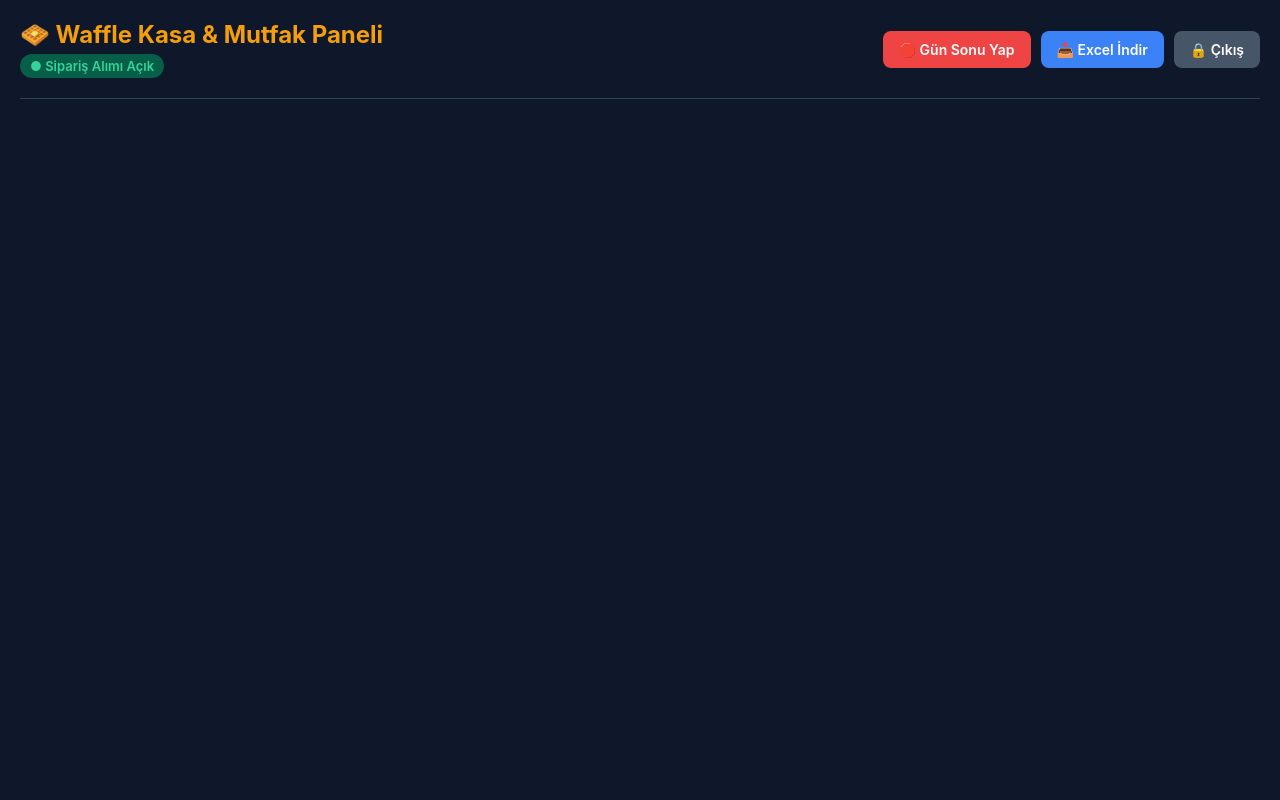
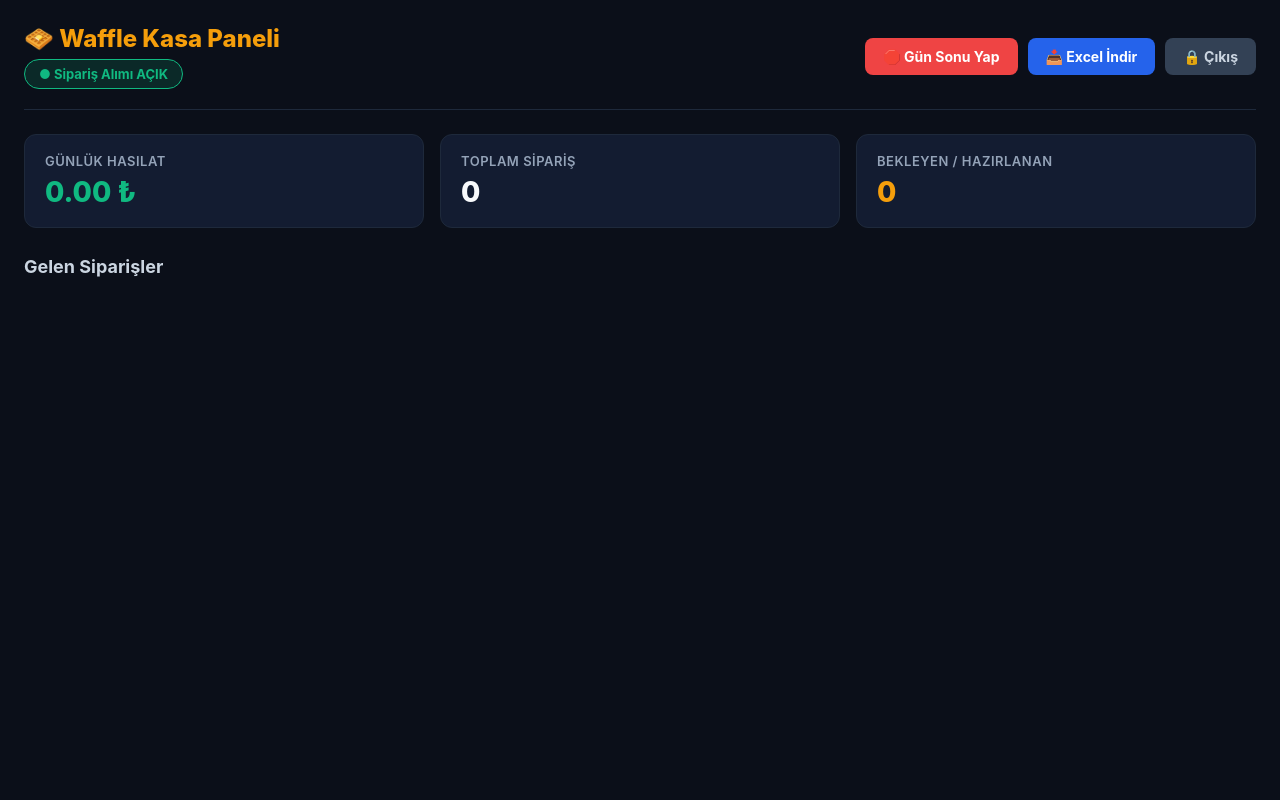
Before and after one commit to efbertan/Waffle-order-, a Flask app: page /kasa in a window 1280 px wide. Run offline with Flask 3, Linux system fonts and the light colour scheme; the visitor is signed in with stand-in values (Sample User, id 1); some libraries are stand-ins or nearby versions.

Commit message:
Update kasa.html

```diff
--- a/templates/kasa.html
+++ b/templates/kasa.html
@@ -3,198 +3,246 @@
 <head>
   <meta charset="UTF-8">
   <meta name="viewport" content="width=device-width, initial-scale=1.0">
-  <title>Kasa & Mutfak Takip Paneli</title>
+  <title>Kasa & Mutfak Yönetim Paneli</title>
   <script src="https://cdn.socket.io/4.7.5/socket.io.min.js"></script>
   <style>
     * { box-sizing: border-box; margin: 0; padding: 0; font-family: -apple-system, BlinkMacSystemFont, "Segoe UI", Roboto, sans-serif; }
-    body { background: #0f172a; color: #f8fafc; padding: 20px; }
+    body { background: #0b0f19; color: #f1f5f9; padding: 24px; min-height: 100vh; }
 
+    /* Üst Bar */
     header {
       display: flex;
       justify-content: space-between;
       align-items: center;
       flex-wrap: wrap;
-      gap: 15px;
+      gap: 16px;
       padding-bottom: 20px;
-      border-bottom: 1px solid #334155;
-      margin-bottom: 25px;
+      border-bottom: 1px solid #1e293b;
+      margin-bottom: 24px;
     }
-    .header-left h1 { font-size: 24px; color: #f59e0b; }
-    .status-badge {
+    .brand h1 { font-size: 24px; font-weight: 800; color: #f59e0b; display: flex; align-items: center; gap: 8px; }
+    .badge {
       display: inline-block;
-      padding: 4px 10px;
-      border-radius: 20px;
+      padding: 6px 14px;
+      border-radius: 9999px;
       font-size: 13px;
-      font-weight: 600;
-      margin-top: 5px;
+      font-weight: 700;
+      margin-top: 6px;
     }
-    .status-open { background: #065f46; color: #34d399; }
-    .status-closed { background: #7f1d1d; color: #f87171; }
+    .badge-open { background: rgba(16, 185, 129, 0.15); color: #10b981; border: 1px solid #10b981; }
+    .badge-closed { background: rgba(239, 68, 68, 0.15); color: #ef4444; border: 1px solid #ef4444; }
 
-    .header-actions { display: flex; gap: 10px; align-items: center; }
+    .header-btns { display: flex; gap: 10px; align-items: center; }
     .btn {
-      padding: 10px 16px;
+      padding: 10px 18px;
       border-radius: 8px;
       font-size: 14px;
-      font-weight: 600;
+      font-weight: 700;
       border: none;
       cursor: pointer;
       text-decoration: none;
-      transition: opacity 0.2s;
+      transition: all 0.2s;
     }
-    .btn:hover { opacity: 0.9; }
     .btn-green { background: #10b981; color: #fff; }
     .btn-red { background: #ef4444; color: #fff; }
-    .btn-blue { background: #3b82f6; color: #fff; }
-    .btn-gray { background: #475569; color: #fff; }
+    .btn-blue { background: #2563eb; color: #fff; }
+    .btn-gray { background: #334155; color: #cbd5e1; }
+    .btn:hover { opacity: 0.88; transform: translateY(-1px); }
 
+    /* İstatistik / Hasılat Kartları */
+    .stats-grid {
+      display: grid;
+      grid-template-columns: repeat(auto-fit, minmax(220px, 1fr));
+      gap: 16px;
+      margin-bottom: 28px;
+    }
+    .stat-card {
+      background: #131c31;
+      border: 1px solid #1e293b;
+      border-radius: 12px;
+      padding: 18px 20px;
+      display: flex;
+      flex-direction: column;
+      gap: 6px;
+    }
+    .stat-title { font-size: 13px; color: #94a3b8; font-weight: 600; text-transform: uppercase; letter-spacing: 0.5px; }
+    .stat-value { font-size: 28px; font-weight: 800; color: #f8fafc; }
+    .stat-value.highlight { color: #10b981; }
+
+    /* Sipariş Kartları Izgarası */
+    .orders-title { font-size: 18px; font-weight: 700; margin-bottom: 16px; color: #cbd5e1; }
     .orders-grid {
       display: grid;
       grid-template-columns: repeat(auto-fill, minmax(320px, 1fr));
-      gap: 20px;
+      gap: 18px;
     }
     .order-card {
-      background: #1e293b;
-      border: 1px solid #334155;
+      background: #131c31;
+      border: 1px solid #1e293b;
       border-radius: 12px;
-      padding: 16px;
+      padding: 18px;
       display: flex;
       flex-direction: column;
-      gap: 12px;
-      box-shadow: 0 4px 6px -1px rgba(0,0,0,0.2);
+      gap: 14px;
+      box-shadow: 0 4px 12px rgba(0,0,0,0.3);
+      position: relative;
     }
+    .order-card.done { opacity: 0.6; border-color: #064e3b; }
     .order-header {
       display: flex;
       justify-content: space-between;
       align-items: center;
-      border-bottom: 1px solid #334155;
-      padding-bottom: 8px;
+      border-bottom: 1px solid #1e293b;
+      padding-bottom: 10px;
     }
-    .order-table { font-size: 18px; font-weight: 700; color: #f59e0b; }
-    .order-time { font-size: 13px; color: #94a3b8; }
-    .order-details { font-size: 14px; line-height: 1.5; color: #cbd5e1; }
-    .order-details div { margin-bottom: 4px; }
-    .order-details strong { color: #f8fafc; }
+    .table-tag { font-size: 20px; font-weight: 800; color: #f59e0b; }
+    .order-meta { font-size: 13px; color: #64748b; font-weight: 600; }
+
+    .order-body { font-size: 14px; line-height: 1.6; color: #cbd5e1; }
+    .order-body div { margin-bottom: 5px; }
+    .order-body strong { color: #f1f5f9; }
+    .order-note { background: #1e293b; padding: 6px 10px; border-radius: 6px; font-style: italic; color: #fbbf24; margin-top: 8px; }
+
     .order-footer {
       display: flex;
       justify-content: space-between;
       align-items: center;
+      border-top: 1px solid #1e293b;
+      padding-top: 12px;
       margin-top: auto;
-      padding-top: 10px;
-      border-top: 1px solid #334155;
     }
-    .order-price { font-size: 18px; font-weight: 700; color: #10b981; }
-    .order-actions { display: flex; gap: 6px; }
-    .btn-sm { padding: 6px 12px; font-size: 12px; border-radius: 6px; }
+    .order-price { font-size: 20px; font-weight: 800; color: #10b981; }
   </style>
 </head>
 <body>
 
   <header>
-    <div class="header-left">
-      <h1>🧇 Waffle Kasa & Mutfak Paneli</h1>
-      <div id="durumGosterge">
+    <div class="brand">
+      <h1>🧇 Waffle Kasa Paneli</h1>
+      <div id="durumKapsayici">
         {% if gunluk_durum.acik %}
-          <span class="status-badge status-open">● Sipariş Alımı Açık</span>
+          <span class="badge badge-open">● Sipariş Alımı AÇIK</span>
         {% else %}
-          <span class="status-badge status-closed">● Gün Sonu Yapıldı (Kapalı)</span>
+          <span class="badge badge-closed">● Gün Sonu Yapıldı (KAPALI)</span>
         {% endif %}
       </div>
     </div>
 
-    <div class="header-actions">
-      <!-- Gün Durumu Butonları -->
-      <button id="btnGunSonu" class="btn btn-red" onclick="gunDurumAyarla(false)" style="{% if not gunluk_durum.acik %}display:none;{% endif %}">
+    <div class="header-btns">
+      <button id="btnGunSonu" class="btn btn-red" onclick="gunDurumGuncelle(false)" style="{% if not gunluk_durum.acik %}display:none;{% endif %}">
         🛑 Gün Sonu Yap
       </button>
-      <button id="btnGunBaslat" class="btn btn-green" onclick="gunDurumAyarla(true)" style="{% if gunluk_durum.acik %}display:none;{% endif %}">
+      <button id="btnGunBaslat" class="btn btn-green" onclick="gunDurumGuncelle(true)" style="{% if gunluk_durum.acik %}display:none;{% endif %}">
         🟢 Yeni Gün Başlat
       </button>
-
       <a href="/admin/siparisler-indir" class="btn btn-blue">📥 Excel İndir</a>
       <a href="/kasa-cikis" class="btn btn-gray">🔒 Çıkış</a>
     </div>
   </header>
 
-  <main>
-    <div class="orders-grid" id="siparislerKonteyner">
+  <!-- Hasılat ve Sayaçlar -->
+  <div class="stats-grid">
+    <div class="stat-card">
+      <div class="stat-title">Günlük Hasılat</div>
+      <div class="stat-value highlight" id="hasilatDeger">{{ "%.2f"|format(toplam_hasilat) }} ₺</div>
+    </div>
+    <div class="stat-card">
+      <div class="stat-title">Toplam Sipariş</div>
+      <div class="stat-value" id="toplamSiparisDeger">{{ toplam_adet }}</div>
+    </div>
+    <div class="stat-card">
+      <div class="stat-title">Bekleyen / Hazırlanan</div>
+      <div class="stat-value" id="bekleyenSiparisDeger" style="color: #f59e0b;">{{ bekleyen_adet }}</div>
+    </div>
+  </div>
+
+  <div class="orders-title">Gelen Siparişler</div>
+
+  <main class="orders-grid" id="siparislerKonteyner">
     {% for s in siparisler %}
-      <div class="order-card" id="siparis-{{ s.id }}">
+    <div class="order-card {% if s.durum == 'Tamamlandı' %}done{% endif %}" id="siparis-{{ s.id }}">
       <div class="order-header">
-          <span class="order-table">Masa {{ s.masa }}</span>
-          <span class="order-time">#{{ s.id }} | {{ s.tarih }}</span>
+        <span class="table-tag">Masa {{ s.masa }}</span>
+        <span class="order-meta">#{{ s.id }} | {{ s.tarih }}</span>
       </div>
-        <div class="order-details">
+      <div class="order-body">
         <div><strong>Hamur:</strong> {{ s.hamur or 'Belirtilmedi' }}</div>
         <div><strong>Çikolatalar:</strong> {{ s.cikolatalar | join(', ') if s.cikolatalar else 'Yok' }}</div>
         <div><strong>Meyveler:</strong> {{ s.meyveler | join(', ') if s.meyveler else 'Yok' }}</div>
         <div><strong>Süslemeler:</strong> {{ s.suslemeler | join(', ') if s.suslemeler else 'Yok' }}</div>
         {% if s.notlar %}
-          <div><strong>Not:</strong> <em>{{ s.notlar }}</em></div>
+        <div class="order-note"><strong>Not:</strong> {{ s.notlar }}</div>
         {% endif %}
       </div>
       <div class="order-footer">
         <span class="order-price">{{ s.fiyat }} ₺</span>
-          <div class="order-actions">
+        <div id="eylem-{{ s.id }}">
           {% if s.durum != 'Tamamlandı' %}
-              <button class="btn btn-green btn-sm" onclick="durumDegistir({{ s.id }}, 'Tamamlandı')">Tamamla</button>
+            <button class="btn btn-green" style="padding: 6px 12px; font-size: 13px;" onclick="siparisTamamla({{ s.id }})">Tamamla</button>
           {% else %}
-              <span style="font-size: 12px; color: #10b981; font-weight: 600;">✓ Tamamlandı</span>
+            <span style="color: #10b981; font-weight: 700; font-size: 13px;">✓ Tamamlandı</span>
           {% endif %}
         </div>
       </div>
     </div>
     {% endfor %}
-    </div>
   </main>
 
   <script>
-    // Socket.IO Bağlantısı
     const socket = io();
 
-    socket.on('connect', () => {
-      console.log('Socket bağlantısı sağlandı.');
+    // GÜN DURUMU GÜNCELLEME (HTTP Fetch Garantili)
+    async function gunDurumGuncelle(acikMi) {
+      try {
+        const res = await fetch('/api/gun-durum', {
+          method: 'POST',
+          headers: { 'Content-Type': 'application/json' },
+          body: JSON.stringify({ acik: acikMi })
         });
-
-    // 1. GÜN SONU / YENİ GÜN BAŞLAT
-    function gunDurumAyarla(acikMi) {
-      const mesaj = acikMi ? "Siparişler açık" : "Bugünlük sipariş alımı durdurulmuştur.";
-      socket.emit('gun_durum_degistir', { acik: acikMi, mesaj: mesaj });
+        const data = await res.json();
+        if (data.success) {
+          ekranDurumunuAyarla(data.durum.acik);
+        }
+      } catch (err) {
+        alert("Bağlantı hatası oluştu: " + err);
+      }
     }
 
-    // Sunucudan gün durumu güncellemesi geldiğinde butonları ve rozeti değiştir
-    socket.on('gun_durumu_guncellendi', (data) => {
-      const gosterge = document.getElementById('durumGosterge');
+    function ekranDurumunuAyarla(acik) {
+      const gosterge = document.getElementById('durumKapsayici');
       const btnSonu = document.getElementById('btnGunSonu');
       const btnBaslat = document.getElementById('btnGunBaslat');
 
-      if (data.acik) {
-        gosterge.innerHTML = '<span class="status-badge status-open">● Sipariş Alımı Açık</span>';
+      if (acik) {
+        gosterge.innerHTML = '<span class="badge badge-open">● Sipariş Alımı AÇIK</span>';
         btnSonu.style.display = 'inline-block';
         btnBaslat.style.display = 'none';
       } else {
-        gosterge.innerHTML = '<span class="status-badge status-closed">● Gün Sonu Yapıldı (Kapalı)</span>';
+        gosterge.innerHTML = '<span class="badge badge-closed">● Gün Sonu Yapıldı (KAPALI)</span>';
         btnSonu.style.display = 'none';
         btnBaslat.style.display = 'inline-block';
       }
+    }
+
+    socket.on('gun_durumu_guncellendi', (durum) => {
+      ekranDurumunuAyarla(durum.acik);
     });
 
-    // 2. SİPARİŞ DURUMU GÜNCELLE (TAMAMLA)
-    function durumDegistir(id, yeniDurum) {
-      socket.emit('siparis_durum_guncelle', { id: id, durum: yeniDurum });
+    // SİPARİŞİ TAMAMLA
+    function siparisTamamla(id) {
+      socket.emit('siparis_durum_guncelle', { id: id, durum: 'Tamamlandı' });
     }
 
     socket.on('siparis_guncellendi', (data) => {
       const kart = document.getElementById('siparis-' + data.id);
       if (kart && data.durum === 'Tamamlandı') {
-        const actionArea = kart.querySelector('.order-actions');
-        if (actionArea) {
-          actionArea.innerHTML = '<span style="font-size: 12px; color: #10b981; font-weight: 600;">✓ Tamamlandı</span>';
-        }
+        kart.classList.add('done');
+        const eylem = document.getElementById('eylem-' + data.id);
+        if (eylem) eylem.innerHTML = '<span style="color: #10b981; font-weight: 700; font-size: 13px;">✓ Tamamlandı</span>';
       }
     });
 
-    // 3. YENİ SİPARİŞ GELDİĞİNDE EKRANA KART EKLE
+    // YENİ SİPARİŞ DÜŞTÜĞÜNDE
     socket.on('kasa_yeni_siparis', (s) => {
       const container = document.getElementById('siparislerKonteyner');
       const kart = document.createElement('div');
@@ -202,24 +250,36 @@
       kart.id = 'siparis-' + s.id;
       kart.innerHTML = `
         <div class="order-header">
-          <span class="order-table">Masa ${s.masa}</span>
-          <span class="order-time">#${s.id} | ${s.tarih}</span>
+          <span class="table-tag">Masa ${s.masa}</span>
+          <span class="order-meta">#${s.id} | ${s.tarih}</span>
         </div>
-        <div class="order-details">
+        <div class="order-body">
           <div><strong>Hamur:</strong> ${s.hamur || 'Belirtilmedi'}</div>
           <div><strong>Çikolatalar:</strong> ${(s.cikolatalar || []).join(', ') || 'Yok'}</div>
           <div><strong>Meyveler:</strong> ${(s.meyveler || []).join(', ') || 'Yok'}</div>
           <div><strong>Süslemeler:</strong> ${(s.suslemeler || []).join(', ') || 'Yok'}</div>
-          ${s.notlar ? `<div><strong>Not:</strong> <em>${s.notlar}</em></div>` : ''}
+          ${s.notlar ? `<div class="order-note"><strong>Not:</strong> ${s.notlar}</div>` : ''}
         </div>
         <div class="order-footer">
           <span class="order-price">${s.fiyat} ₺</span>
-          <div class="order-actions">
-            <button class="btn btn-green btn-sm" onclick="durumDegistir(${s.id}, 'Tamamlandı')">Tamamla</button>
+          <div id="eylem-${s.id}">
+            <button class="btn btn-green" style="padding: 6px 12px; font-size: 13px;" onclick="siparisTamamla(${s.id})">Tamamla</button>
           </div>
         </div>
       `;
       container.prepend(kart);
+
+      // Hasılatı ve adetleri hemen yukarı çek
+      const hasilatEl = document.getElementById('hasilatDeger');
+      const toplamEl = document.getElementById('toplamSiparisDeger');
+      if (hasilatEl) {
+        let eski = parseFloat(hasilatEl.innerText.replace('₺', '').trim()) || 0;
+        hasilatEl.innerText = (eski + parseFloat(s.fiyat)).toFixed(2) + ' ₺';
+      }
+      if (toplamEl) {
+        let eskiAdet = parseInt(toplamEl.innerText) || 0;
+        toplamEl.innerText = eskiAdet + 1;
+      }
     });
   </script>
 </body>
```
Lines whose indentation alone changed are shown as unchanged.
